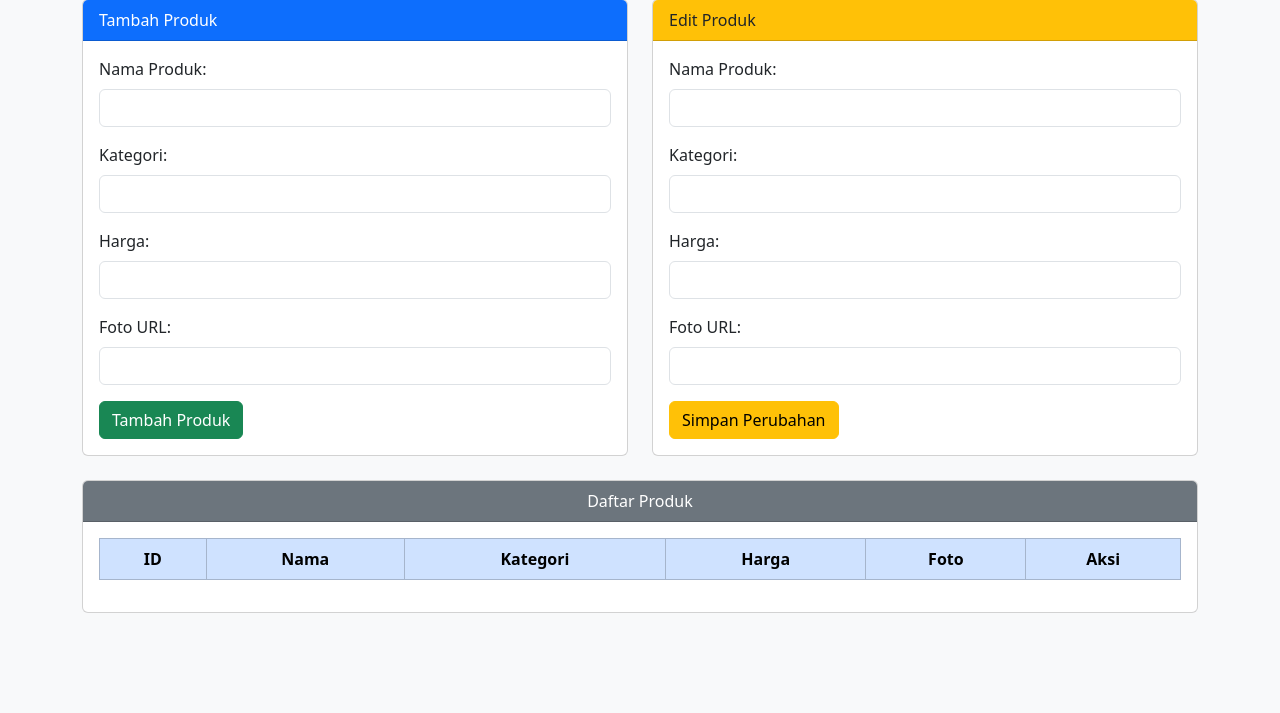
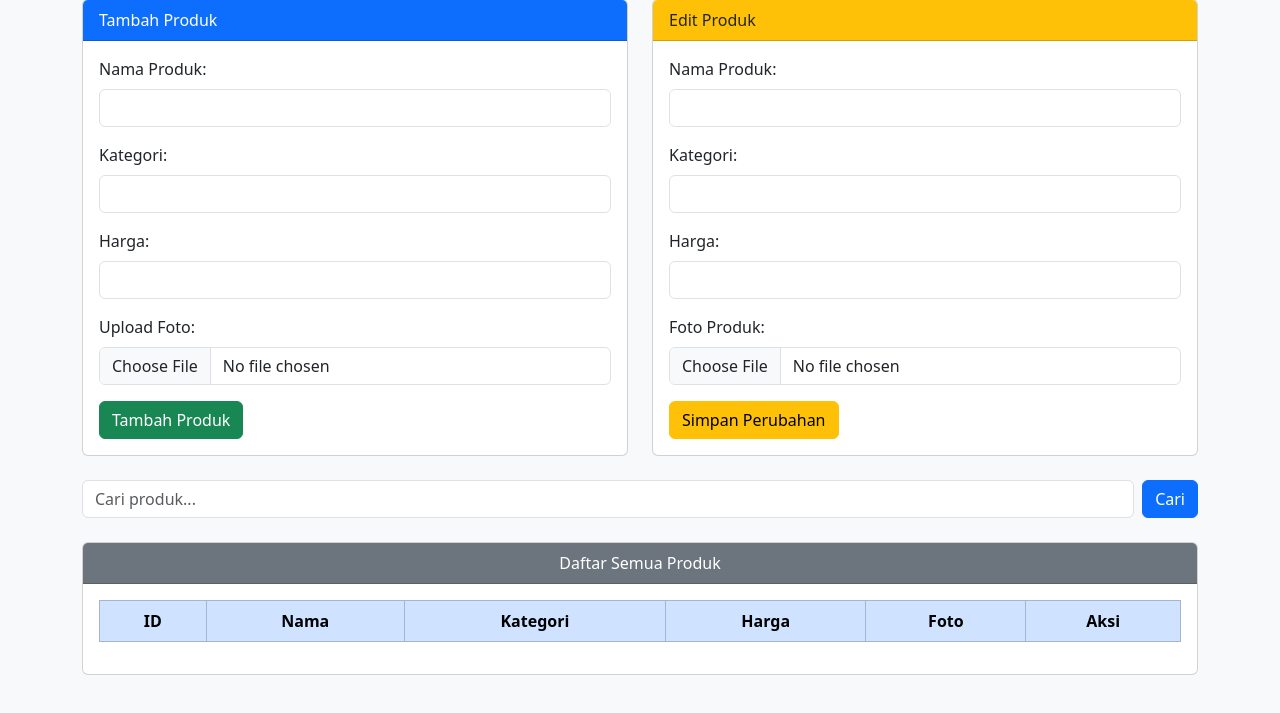
Before and after one commit to MFarhan21004/TP1DPBO2025C1, a PHP site: page / in a window 1280 px wide. Shown: the part 87-800 px from the top of the page. Run offline with PHP 8.4, Linux system fonts and the light colour scheme; lists and menus that the app fills with data are empty.

Commit message:
Upload TP1 PHP

```diff
--- a/PHP/Kode Program/Index.php
+++ b/PHP/Kode Program/Index.php
@@ -13,8 +13,25 @@ if (isset($_POST['tambah'])) {
     $nama = trim($_POST['nama']); // Hilangkan spasi di awal dan akhir
     $kategori = trim($_POST['kategori']);
     $harga = is_numeric($_POST['harga']) ? $_POST['harga'] : 0; // Pastikan harga angka
-    $foto = filter_var($_POST['foto'], FILTER_VALIDATE_URL) ? $_POST['foto'] : "default.jpg"; // Validasi URL foto
 
+    // Cek apakah ada file yang diupload
+    if (isset($_FILES['foto']) && $_FILES['foto']['error'] == 0) {
+        $targetDir = "Image/"; // Folder penyimpanan gambar
+        $fileExt = pathinfo($_FILES['foto']['name'], PATHINFO_EXTENSION); // Ambil ekstensi file
+        $foto = time() . "_" . uniqid() . "." . $fileExt; // Nama unik berdasarkan waktu
+        $targetFile = $targetDir . $foto;
+
+        // Pindahkan file yang di-upload ke folder tujuan
+        if (move_uploaded_file($_FILES['foto']['tmp_name'], $targetFile)) {
+            // File berhasil diupload
+        } else {
+            $foto = "default.jpg"; // Jika gagal upload, gunakan default
+        }
+    } else {
+        $foto = "default.jpg"; // Jika tidak ada upload, gunakan default
+    }
+
+    // Simpan produk ke session
     if (!empty($nama) && !empty($kategori)) { // Pastikan nama dan kategori tidak kosong
         $_SESSION['shop'][] = new Petshop($id, $nama, $kategori, $harga, $foto);
         session_write_close(); // Simpan perubahan session
@@ -22,6 +39,7 @@ if (isset($_POST['tambah'])) {
         exit;
     }
 }
+
 
 // ==================== HAPUS DATA ====================
 if (isset($_GET['hapus'])) {
@@ -46,6 +64,8 @@ if (isset($_GET['hapus'])) {
     session_write_close();
     header("Location: index.php"); // Refresh halaman
     exit;
+
+
 }
 
 // ==================== EDIT DATA ====================
@@ -58,7 +78,24 @@ if (isset($_POST['edit'])) {
             $produk->Set_Nama($_POST['nama']);
             $produk->Set_Kategori($_POST['kategori']);
             $produk->Set_Harga($_POST['harga']);
-            $produk->Set_Foto($_POST['foto']);
+
+            // Cek apakah ada file yang diupload
+            if (isset($_FILES['foto']) && $_FILES['foto']['error'] == 0) {
+                $targetDir = "Image/"; // Folder penyimpanan gambar
+                $fileExt = strtolower(pathinfo($_FILES['foto']['name'], PATHINFO_EXTENSION)); // Ambil ekstensi file
+                $allowedExt = ['jpg', 'jpeg', 'png', 'gif']; // Ekstensi yang diizinkan
+
+                if (in_array($fileExt, $allowedExt)) {
+                    $foto = time() . "_" . uniqid() . "." . $fileExt; // Nama unik berdasarkan waktu
+                    $targetFile = $targetDir . $foto;
+
+                    // Pindahkan file yang di-upload ke folder tujuan
+                    if (move_uploaded_file($_FILES['foto']['tmp_name'], $targetFile)) {
+                        $produk->Set_Foto($foto); // Simpan nama file baru
+                    }
+                }
+            }
+
             break;
         }
     }
@@ -67,6 +104,21 @@ if (isset($_POST['edit'])) {
     header("Location: index.php");
     exit;
 }
+
+// ==================== PENCARIAN DATA ====================
+$hasilPencarian = [];
+
+    if (isset($_POST['search'])) {
+        $keyword = strtolower(trim($_POST['keyword']));
+
+        foreach ($_SESSION['shop'] as $produk) {
+            if (strpos(strtolower($produk->Get_Nama()), $keyword) !== false ||
+                strpos(strtolower($produk->Get_Kategori()), $keyword) !== false) {
+                $hasilPencarian[] = $produk;
+            }
+        }
+    }
+
 ?>
 
 <!DOCTYPE html>
@@ -88,7 +140,7 @@ if (isset($_POST['edit'])) {
             <div class="card mb-4">
                 <div class="card-header bg-primary text-white">Tambah Produk</div>
                 <div class="card-body">
-                    <form method="POST">
+                <form method="POST" enctype="multipart/form-data">
             <div class="mb-3">
                 <label class="form-label">Nama Produk:</label>
                 <input type="text" name="nama" class="form-control" required>
@@ -102,11 +154,12 @@ if (isset($_POST['edit'])) {
                 <input type="number" name="harga" class="form-control" required>
             </div>
             <div class="mb-3">
-                            <label class="form-label">Foto URL:</label>
-                            <input type="text" name="foto" class="form-control">
+                <label class="form-label">Upload Foto:</label>
+                <input type="file" name="foto" class="form-control" accept="Image/*">
             </div>
             <button type="submit" name="tambah" class="btn btn-success">Tambah Produk</button>
         </form>
+
                 </div>
             </div>
         </div>
@@ -116,7 +169,7 @@ if (isset($_POST['edit'])) {
         <div class="card mb-4">
             <div class="card-header bg-warning text-dark">Edit Produk</div>
             <div class="card-body">
-                    <form method="POST">
+                <form method="POST" enctype="multipart/form-data">
                     <input type="hidden" name="id" id="edit-id">
                     <div class="mb-3">
                         <label class="form-label">Nama Produk:</label>
@@ -131,19 +184,61 @@ if (isset($_POST['edit'])) {
                         <input type="number" name="harga" id="edit-harga" class="form-control" required>
                     </div>
                     <div class="mb-3">
-                            <label class="form-label">Foto URL:</label>
-                            <input type="text" name="foto" id="edit-foto" class="form-control">
+                        <label class="form-label">Foto Produk:</label>
+                        <input type="file" name="foto" id="edit-foto" class="form-control" accept="image/*">
                     </div>
                     <button type="submit" name="edit" class="btn btn-warning">Simpan Perubahan</button>
                 </form>
             </div>
         </div>
     </div>
+
+    </div>
+    <!-- Form Pencarian Produk -->
+    <div class="row mb-4">
+        <div class="col-md-12">
+            <form method="POST" class="d-flex justify-content-end">
+                <input type="text" name="keyword" class="form-control me-2" placeholder="Cari produk..." required>
+                <button type="submit" name="search" class="btn btn-primary">Cari</button>
+            </form>
+        </div>
     </div>
 
-    <!-- Tabel Data Produk -->
+
+    <!-- Tabel Hasil Pencarian (Ditampilkan Hanya Jika Ada Pencarian) -->
+    <?php if (isset($_POST['search'])) { ?>
         <div class="card text-center">
-    <div class="card-header bg-secondary text-white">Daftar Produk</div>
+            <div class="card-header bg-warning text-white">Hasil Pencarian</div>
+            <div class="card-body">
+                <table class="table table-bordered table-striped text-center align-middle">
+                    <?php Petshop::tampilHeader(); ?>
+                    <tbody>
+                        <?php if (count($hasilPencarian) > 0) {
+                            foreach ($hasilPencarian as $produk) { ?>
+                                <tr>
+                                    <td><?= $produk->Get_ID(); ?></td>
+                                    <td><?= $produk->Get_Nama(); ?></td>
+                                    <td><?= $produk->Get_Kategori(); ?></td>
+                                    <td>Rp <?= number_format($produk->Get_Harga(), 0, ',', '.'); ?></td>
+                                    <td><img src="Image/<?= $produk->Get_Foto(); ?>" alt="<?= $produk->Get_Nama(); ?>" width="100"></td>
+                                    <td>
+                                        <button class="btn btn-warning btn-sm" onclick="editProduk(<?= $produk->Get_ID(); ?>, '<?= $produk->Get_Nama(); ?>', '<?= $produk->Get_Kategori(); ?>', <?= $produk->Get_Harga(); ?>, '<?= $produk->Get_Foto(); ?>')">Edit</button>
+                                        <a href="index.php?hapus=<?= $produk->Get_ID(); ?>" class="btn btn-danger btn-sm" onclick="return confirm('Yakin ingin menghapus?')">Hapus</a>
+                                    </td>
+                                </tr>
+                            <?php }
+                        } else { ?>
+                            <tr><td colspan="6" class="text-center text-danger">Produk tidak ditemukan</td></tr>
+                        <?php } ?>
+                    </tbody>
+                </table>
+            </div>
+        </div>
+    <?php } ?>
+
+    <!-- Tabel Semua Produk -->
+    <div class="card text-center mt-4">
+        <div class="card-header bg-secondary text-white">Daftar Semua Produk</div>
         <div class="card-body">
             <table class="table table-bordered table-striped text-center align-middle">
                 <?php Petshop::tampilHeader(); ?>
@@ -154,7 +249,7 @@ if (isset($_POST['edit'])) {
                             <td><?= $produk->Get_Nama(); ?></td>
                             <td><?= $produk->Get_Kategori(); ?></td>
                             <td>Rp <?= number_format($produk->Get_Harga(), 0, ',', '.'); ?></td>
-                        <td><img src="<?= $produk->Get_Foto(); ?>" width="200" class="img-thumbnail"></td>
+                            <td><img src="Image/<?= $produk->Get_Foto(); ?>" alt="<?= $produk->Get_Nama(); ?>" width="100"></td>
                             <td>
                                 <button class="btn btn-warning btn-sm" onclick="editProduk(<?= $produk->Get_ID(); ?>, '<?= $produk->Get_Nama(); ?>', '<?= $produk->Get_Kategori(); ?>', <?= $produk->Get_Harga(); ?>, '<?= $produk->Get_Foto(); ?>')">Edit</button>
                                 <a href="index.php?hapus=<?= $produk->Get_ID(); ?>" class="btn btn-danger btn-sm" onclick="return confirm('Yakin ingin menghapus?')">Hapus</a>
@@ -165,8 +260,6 @@ if (isset($_POST['edit'])) {
             </table>
         </div>
         </div>
-
-
 </div>
 
 <script>
```
Also changed, not shown: PHP/Kode Program/Petshop.php (line endings or trailing spaces). Lines whose indentation alone changed are shown as unchanged.
